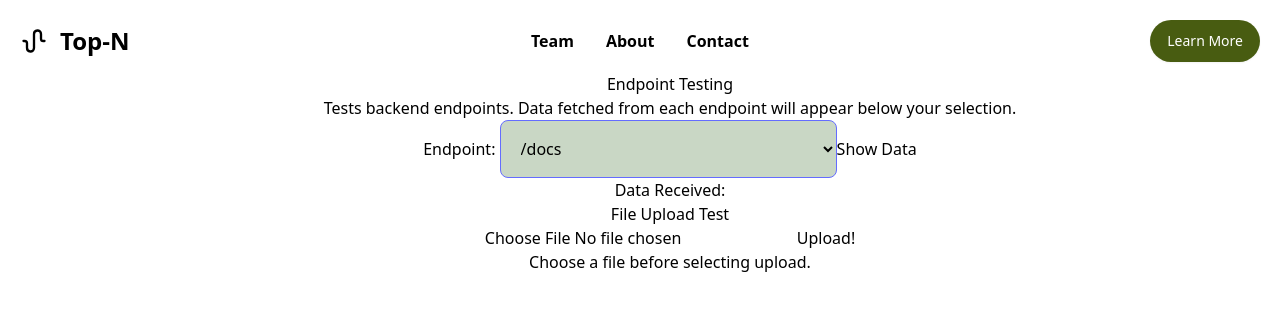
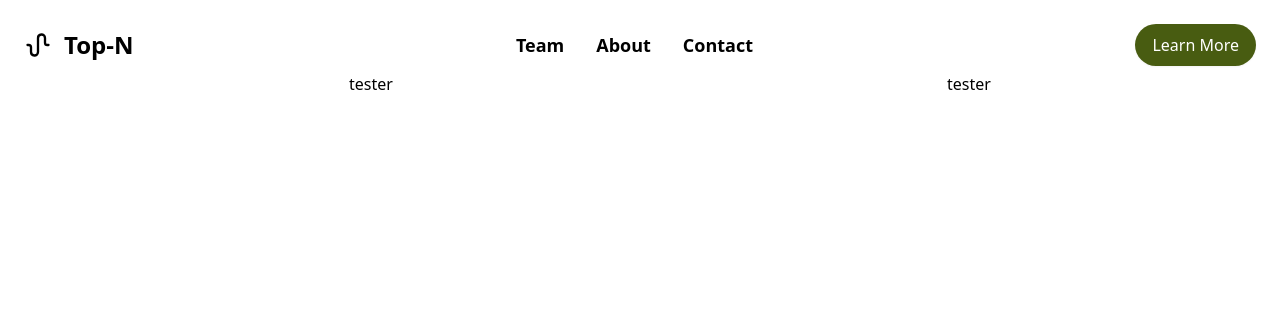
Before and after one commit to Music-Classification-Project/top-n-music-classification, a React (Vite) app in the folder frontend-vite/: page / in a window 1280 px wide. Shown: the top 310 px of the page. Built offline with nearby package versions, Linux system fonts and the light colour scheme.

Commit message:
Nav bar updates

```diff
--- /dev/null
+++ b/frontend-vite/src/components/MainBody.jsx
@@ -0,0 +1,11 @@
+import React from 'react';
+
+const MainDisplay = () => {
+
+    <div class="columns-2">
+        <div class="col-start-1 col-end-2 bg-sky-50">test</div>
+        <div class="col-start-2">test</div>
+    </div>
+}
+
+export default MainDisplay
--- a/frontend-vite/src/components/navbar/NavBar.jsx
+++ b/frontend-vite/src/components/NavBar.jsx
@@ -1,5 +1,5 @@
 import React from "react";
-import soundWave from "../../assets/audio-wave.svg"
+import soundWave from "../assets/audio-wave.svg"
 
 const Navbar = () => {
     /*
@@ -8,20 +8,20 @@ const Navbar = () => {
     */
 
     return (
-        <nav class="bg-neutral-secondary-soft fixed w-full top-0 start-0 p-2">
-            <div class="max-w-screen-xl flex flex-wrap items-center justify-between mx-auto p-3">
+        <nav class="bg-neutral-secondary-soft fixed w-full top-0 start-0 p-3 z-30">
+            <div class=" flex flex-wrap w-full items-center justify-between mx-auto p-3">
                 <a href="#" class="flex items-center space-x-3 rtl:space-x-reverse">
                     <img class="h-7" src={soundWave} alt="audio wave"/>
                     <span class="self-center text-2xl text-heading font-semibold whitespace-nowrap">Top-N</span>
                 </a>
-                <div class="font-semibold font-display">
-                <a class="p-4">Team</a>
-                <a class="p-4">About</a>
-                <a class="p-4">Contact</a>
+                <div class="font-semibold font-display text-lg">
+                    <a class="p-4">Team</a>
+                    <a class="p-4">About</a>
+                    <a class="p-4">Contact</a>
                 </div>
                 <button
                 type="button"
-                class="text-white bg-darkestgreen box-border border border-transparent hover:bg-success-strong focus:ring-4 focus:success-subtle shadow-xs font-medium leading-5 rounded-full text-sm px-4 py-2.5 focus:outline-none">
+                class="text-white text-base bg-darkestgreen box-border border border-transparent hover:bg-success-strong focus:ring-4 focus:success-subtle shadow-xs font-medium leading-5 rounded-full px-4 py-2.5 focus:outline-none">
                 Learn More</button>
             </div>
         </nav>
--- a/frontend-vite/src/components/endpoint-test/EndpointTest.jsx
+++ b/frontend-vite/src/components/endpoint-test/EndpointTest.jsx
@@ -1,6 +1,5 @@
 import React, { useState, useEffect } from 'react';
 import axios from 'axios';
-import Navbar from '../navbar/NavBar.jsx'
 
 /*
 Tests connection to backend endpoints.
--- a/frontend-vite/src/index.css
+++ b/frontend-vite/src/index.css
@@ -1,23 +1,7 @@
 @import "tailwindcss";
 
-#root {
-    margin: 0 auto;
-    padding: 0;
-    text-align: center;
-}
 
-select {
-  font-size: 1em;
-  padding: 1em;
-  border-radius: 8px;
-  border: 1px solid #646cff;
-  background-color: #7c9e7269;
-  color: inherit;
-  font-family: inherit;
-  cursor: pointer;
-}
-
-html, body {
+html, body, :root {
   height: 100vh;
   width: 100vw;
   margin: 10px;
--- a/frontend-vite/src/main.jsx
+++ b/frontend-vite/src/main.jsx
@@ -3,10 +3,16 @@ import { createRoot } from 'react-dom/client'
 import Endpoint from './components/endpoint-test/EndpointTest.jsx'
 import './index.css'
 import App from './App.jsx'
-import Navbar from '././components/navbar/NavBar.jsx'
+import Navbar from './components/NavBar.jsx'
+import MainBody from './components/MainBody.jsx'
+
+
 createRoot(document.getElementById('root')).render(
   <StrictMode>
     <Navbar />
-    <Endpoint />
+    <div class="flex flex-row w-full ">
+      <div class="w-full">tester</div>
+      <div class="w-full">tester</div>
+    </div>
   </StrictMode>,
 )
```
